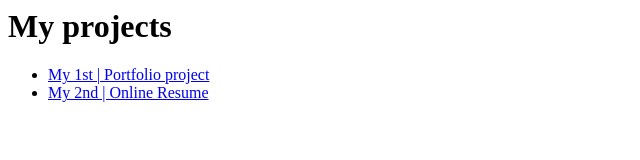
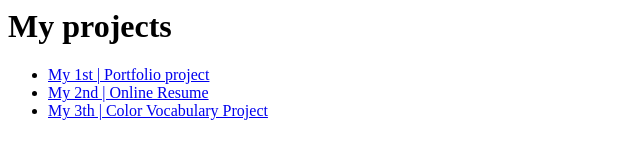
Before and after one commit to yvpxl/html-portfolio, a plain HTML site: page index.html in a window 1280 px wide. Shown: the whole page, without its empty margins (0-640 px from the left). Drawn offline with Linux system fonts and the light colour scheme.

Commit message:
Update index.html
added 3th project

```diff
--- a/index.html
+++ b/index.html
@@ -2,4 +2,5 @@
 <ul>
   <li><a href="./01-short-portfolio-project/">My 1st | Portfolio project</a></li>
   <li><a href="./02-online-resume/">My 2nd | Online Resume</a></li>
+  <li><a href="./03-color-vocab-project/">My 3th | Color Vocabulary Project</a></li>
 </ul>
```
